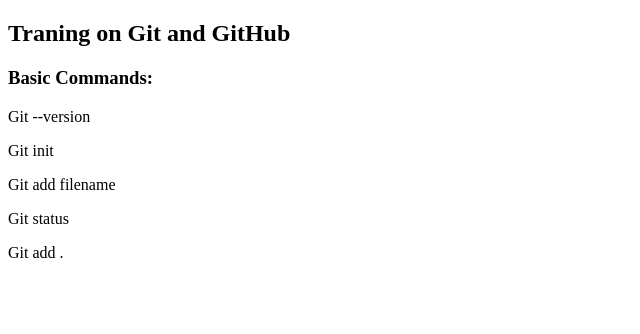
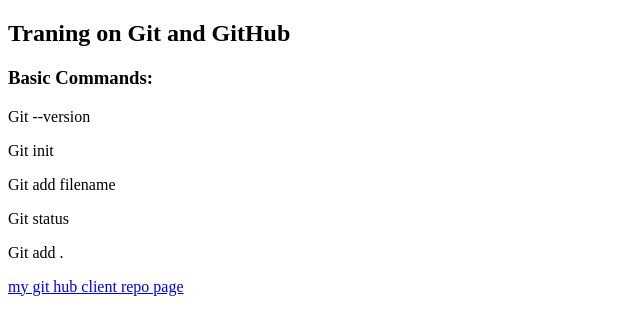
Before and after one commit to pdeepak6209/Github-client, a plain HTML site: page index.html in a window 1280 px wide. Shown: the whole page, without its empty margins (0-640 px from the left). Drawn offline with Linux system fonts and the light colour scheme.

Commit message:
Added nojekyll and updated the index.html with github link

```diff
--- a/index.html
+++ b/index.html
@@ -15,6 +15,7 @@
 		<p> Git add filename </p>
 		<p> Git status </p>
 		<p> Git add . </p>
+		<a href=https://github.com/pdeepak6209/Github-client> my git hub client repo page </a>
 	</body>
 
 </html>
```
Also changed, not shown: 1 other file.
